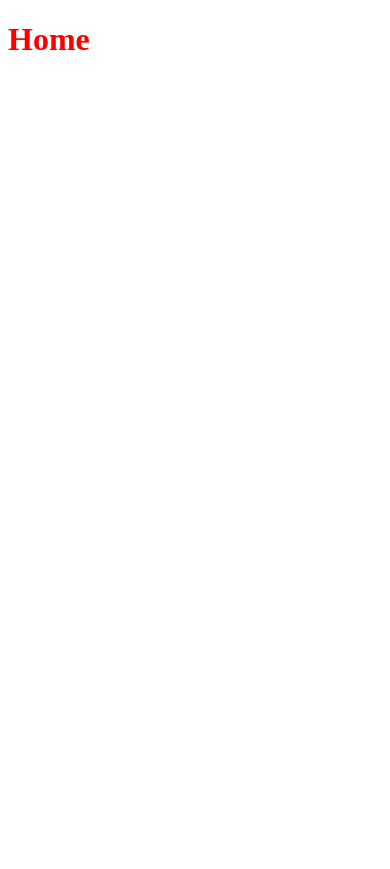
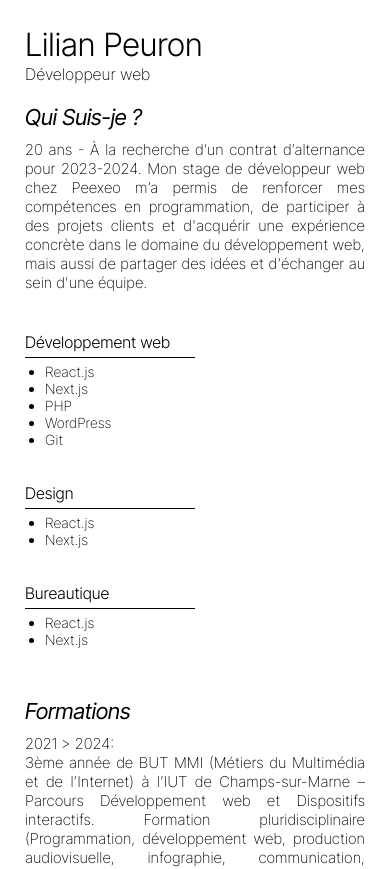
Before and after one commit to LilianFanilo/Portfolio-Nextjs, a Next.js app: page / in a window 390 px wide. Shown: the top 869 px of the page. Before the commit the page ends 844 px from the top, so only its background shows below. Built offline with nearby package versions, Linux system fonts and the light colour scheme.

Commit message:
Portfolio mobile first integration

```diff
--- /dev/null
+++ b/app/global.css
@@ -0,0 +1,41 @@
+@import url('https://fonts.googleapis.com/css2?family=Inter+Tight:ital,wght@0,100..900;1,100..900&family=Open+Sans:ital@0;1&family=Roboto+Mono:ital,wght@0,100..700;1,100..700&display=swap');
+
+*,
+*::before,
+*::after {
+    margin: 0;
+    padding: 0;
+    box-sizing: border-box;
+}
+
+body {
+    font-family: "Inter Tight", sans-serif;
+}
+
+h1 {
+    font-size: 32px;
+    font-weight: 300;
+}
+
+h2 {
+    font-size: 22px;
+    font-weight: 400;
+    font-style: italic;
+}
+
+h3 {
+    font-size: 16px;
+    font-weight: 300;
+}
+
+p {
+    font-size: 15px;
+    font-weight: 200;
+    text-align: justify;
+}
+
+section {
+    display: flex;
+    flex-direction: column;
+    row-gap: 40px;
+}
--- a/app/layout.jsx
+++ b/app/layout.jsx
@@ -1,10 +1,12 @@
-import StyledComponentsRegistry from './lib/registry'
+import StyledComponentsRegistry from './lib/registry';
+import "./global.css";
+
+export const metadata = {
+  title: "Lilian Peuron - Portfolio",
+  description: "Generated by create next app",
+};
 
 
-export const metadata = {
-  title: "Create Next App",
-  description: "Generated by create next app",
-};
 
 export default function RootLayout({ children }) {
   return (
--- a/app/page.jsx
+++ b/app/page.jsx
@@ -1,15 +1,36 @@
 "use client";
 
+
+import IntroSection from "@/components/IntroSection";
+import { Navbar } from "@/components/Navbar";
+import StudySection from "@/components/StudySection";
 import styled from "styled-components";
 
-export const Title = styled.h1`
-  color: red;
+export const PageContainer = styled.div`
+  display : grid;
+  grid-template-columns : repeat(6,1fr);
+  padding : 25px;
+  column-gap : 10px;
+  width : 100%;
+`;
+
+export const MainContainer = styled.main`
+  display : flex;
+  flex-direction : column;
+  row-gap: 50px;
+  grid-column : 1 / 7;
 `;
 
 export default function Home() {
   return (
-    <main>
-      <Title>Home</Title>
-    </main>
+    <>
+      <PageContainer>
+        <Navbar/>
+        <MainContainer>
+          <IntroSection/>
+          <StudySection/>
+        </MainContainer>
+      </PageContainer>
+    </>
   );
 }
--- /dev/null
+++ b/components/IntroSection.jsx
@@ -0,0 +1,54 @@
+import React from 'react'
+import styled from 'styled-components';
+import { SkillList } from './SkillList';
+
+export const TextContainer = styled.div`
+    display : flex;
+    flex-direction : column;
+    row-gap : 10px;
+`;
+
+export const ListsContainer = styled.div`
+    display : flex;
+    flex-direction : column;
+    row-gap : 35px;
+`;
+
+const IntroSection = () => {
+
+    const DevList = [
+        "React.js",
+        "Next.js",
+        "PHP",
+        "WordPress",
+        "Git"
+    ]
+
+    const DesignList = [
+        "React.js",
+        "Next.js"
+    ]
+
+    const OfficeList = [
+        "React.js",
+        "Next.js"
+    ]
+
+  return (
+    <>
+        <section>
+            <TextContainer>
+                <h2>Qui Suis-je ?</h2>
+                <p>20 ans - À la recherche d’un contrat d’alternance pour 2023-2024. Mon stage de développeur web chez Peexeo m’a permis de renforcer mes compétences en programmation, de participer à des projets clients et d'acquérir une expérience concrète dans le domaine du développement web, mais aussi de partager des idées et d'échanger au sein d'une équipe.</p>
+            </TextContainer>
+            <ListsContainer>
+                <SkillList title="Développement web" skills={DevList} />
+                <SkillList title="Design" skills={DesignList} />
+                <SkillList title="Bureautique" skills={OfficeList} />
+            </ListsContainer>
+        </section>
+    </>
+  )
+}
+
+export default IntroSection
--- /dev/null
+++ b/components/Navbar.jsx
@@ -0,0 +1,30 @@
+import React from 'react'
+import styled from 'styled-components'
+
+export const Nav = styled.nav`
+    grid-column : 1/7;
+`;
+
+export const H1 = styled.h1`
+    display : flex;
+    flex-direction : column;
+`;
+
+export const H1_Subtitle = styled.span`
+    font-size : 16px;
+    font-weight : 200;
+`;
+
+export const Navbar = () => {
+  return (
+    <>
+        <Nav>
+            <H1>
+                Lilian Peuron
+                <H1_Subtitle>Développeur web</H1_Subtitle>
+            </H1>
+            <img src="" alt="" />
+        </Nav>
+    </>
+  )
+}
--- /dev/null
+++ b/components/SkillList.jsx
@@ -0,0 +1,47 @@
+import React from 'react';
+import styled from 'styled-components';
+
+export const SkillListContainer = styled.div`
+    display : grid;
+    grid-template-columns : repeat(6,1fr);
+    row-gap : 5px;
+`;
+
+export const H3 = styled.h3`
+    grid-column : 1 / 4;
+`;
+
+export const BlackLine = styled.div`
+    grid-column : 1 / 4;
+    background-color : black;
+    width : 100%;
+    height : 1px;
+`;
+
+export const Ul = styled.ul`
+    grid-column : 1 / 4;
+    padding-left : 20px;
+`;
+
+export const Li = styled.li`
+    font-size : 14px;
+    font-weight : 200;
+`;
+
+export const SkillList = (props) => {
+  return (
+    <>
+        <SkillListContainer>
+            <H3>{props.title}</H3>
+            <BlackLine></BlackLine>
+            <Ul>
+                {
+                    props.skills.map((skill) =>
+                        <Li>{skill}</Li>
+                    )
+                }
+            </Ul>
+        </SkillListContainer>
+    </>
+  )
+}
--- /dev/null
+++ b/components/StudySection.jsx
@@ -0,0 +1,28 @@
+import React from 'react'
+import styled from 'styled-components';
+
+export const TextContainer = styled.div`
+    display : flex;
+    flex-direction : column;
+    row-gap : 10px
+`;
+
+const StudySection = () => {
+  return (
+    <>
+        <TextContainer>
+            <h2>Formations</h2>
+            <p>
+            2021 &gt; 2024:<br />
+            3ème année de BUT MMI (Métiers du Multimédia et de l’Internet) à l’IUT de Champs-sur-Marne – Parcours Développement web et Dispositifs interactifs. Formation pluridisciplinaire (Programmation, développement web, production audiovisuelle, infographie, communication, expression artistique, marketing, gestion de projet etc.) sur 3 ans, comprenant des stages et 600 heures de projets tutorés.
+            <br />
+            <br />
+            2021:<br />
+            Baccalauréat général spécialité Mathématiques et Arts Plastiques – mention Bien, Lycée Jean Renoir Bondy.
+            </p>
+        </TextContainer>
+    </>
+  )
+}
+
+export default StudySection
```
Also changed, not shown: components/ProjectCart.jsx (added, +33 -0 lines).
